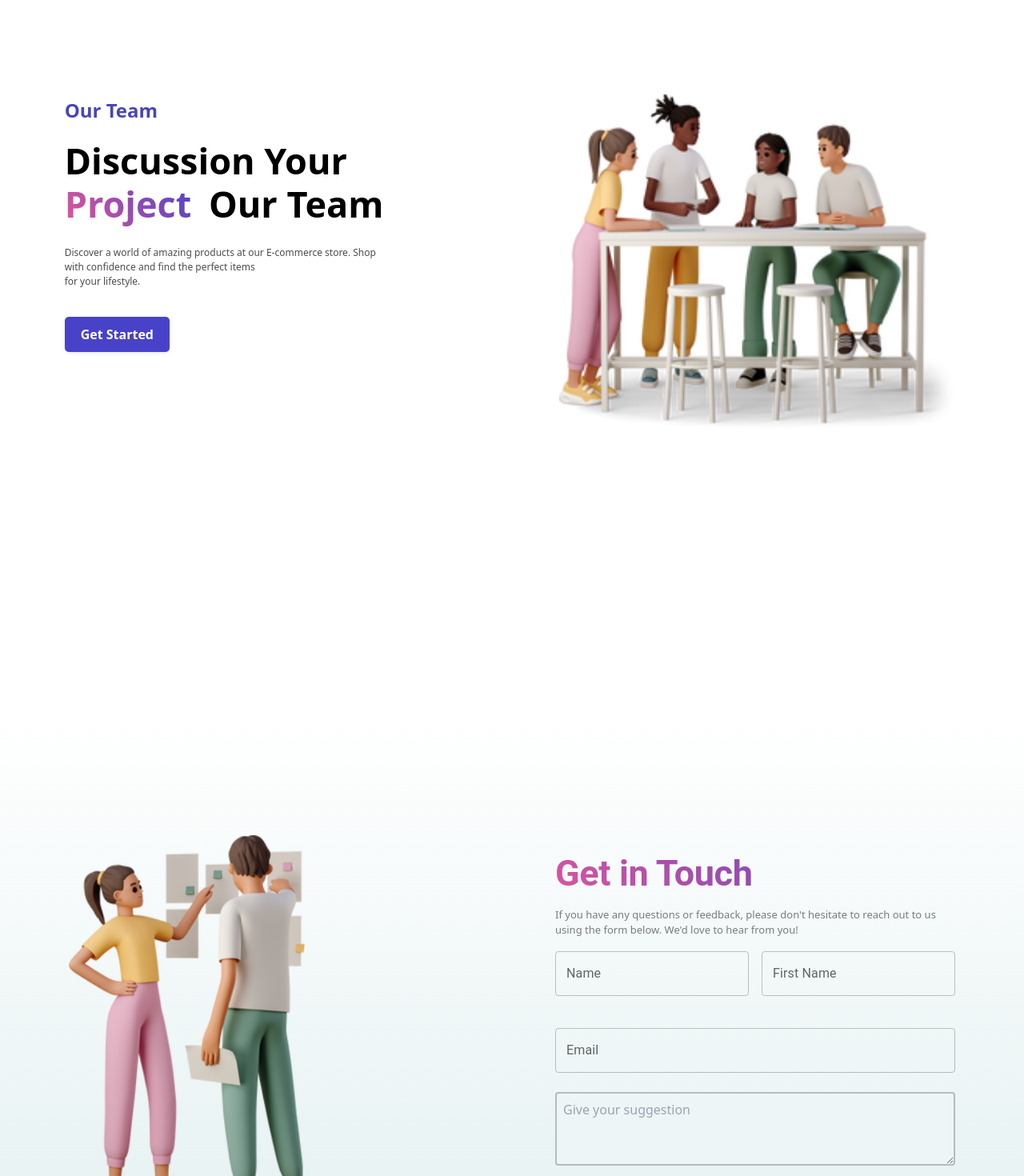
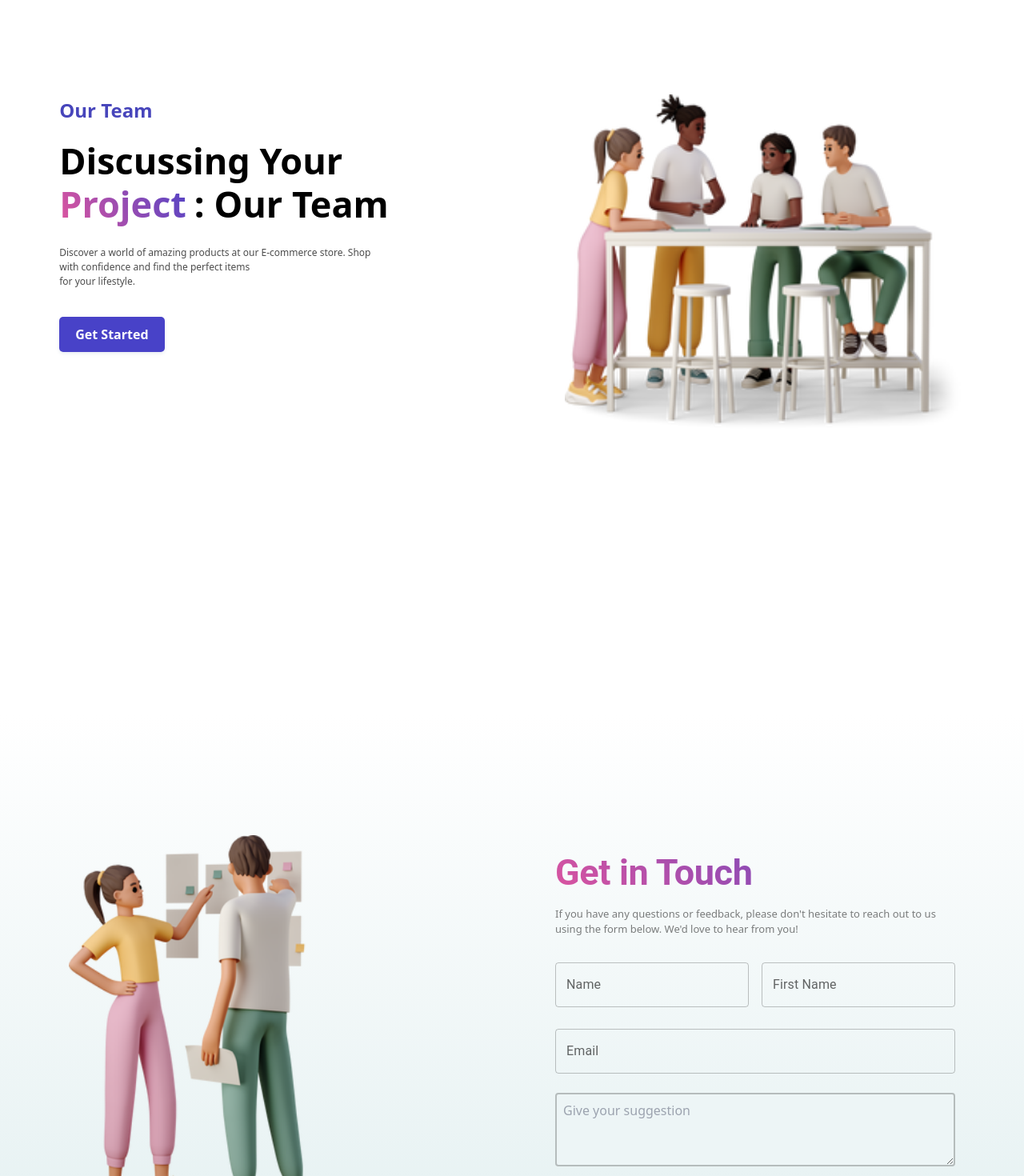
Before and after one commit to rakotoarisonlandry/Agency, a React (Vite) app: page / in a window 1280 px wide. Shown: the part 1726-3196 px from the top of the page at 80% size. Built offline with nearby package versions, Linux system fonts and the light colour scheme.

Commit message:
new commit

```diff
--- a/src/component/formValidation.jsx
+++ b/src/component/formValidation.jsx
@@ -49,11 +49,11 @@ function Validation() {
       >
         Get in Touch
       </Typography>
-      <p style={{ opacity: "0.5", fontSize: "13px" }}>
+      <p style={{ opacity: "0.5", fontSize: "13px",paddingBottom:"15px" }}>
         If you have any questions or feedback, please don't hesitate to reach
         out to us using the form below. We'd love to hear from you!
       </p>
-      <div style={{ display: "flex", gap: "16px", marginBottom: "16px" }}>
+      <div style={{ display: "flex", gap: "16px", paddingBottom: "3px" }}>
         <TextField
           label="Name"
           value={textInput1}
--- a/src/component/teampage.jsx
+++ b/src/component/teampage.jsx
@@ -27,8 +27,8 @@ function Team() {
           <h1
             style={{ fontSize: "45px", fontWeight: "bold", lineHeight: "1.2" }}
           >
-            Discussion  Your
-            <br /> <span style={{ background: "linear-gradient(60deg, #e0559e, #4842c8)", WebkitBackgroundClip: "text", WebkitTextFillColor: "transparent",paddingRight:"10px", }}>Project</span> Our Team
+            Discussing Your
+            <br /> <span style={{ background: "linear-gradient(60deg, #e0559e, #4842c8)", WebkitBackgroundClip: "text", WebkitTextFillColor: "transparent",paddingRight:"10px", }}>Project</span>: Our Team
           </h1>
 
           <p style={{ marginTop: "25px", fontSize: "12px", opacity: "0.7" }}>
```
